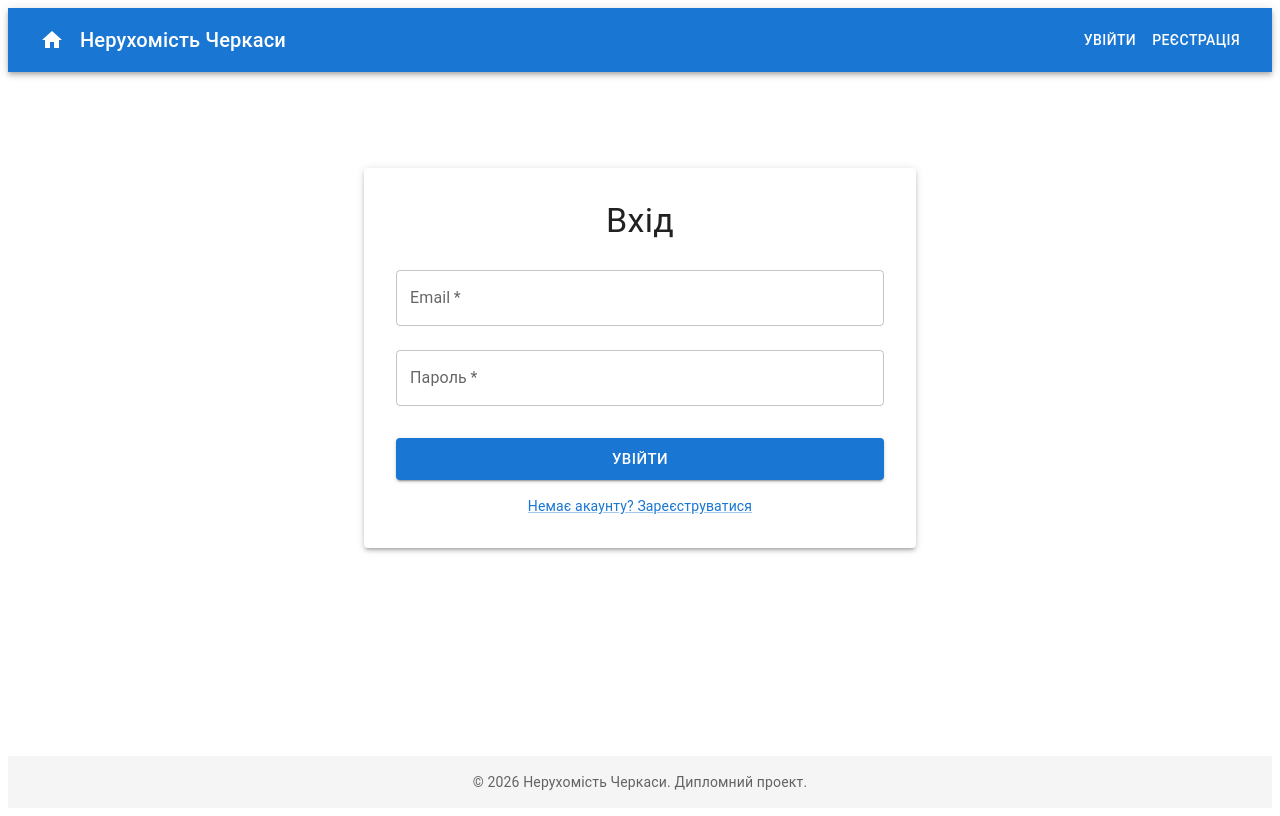
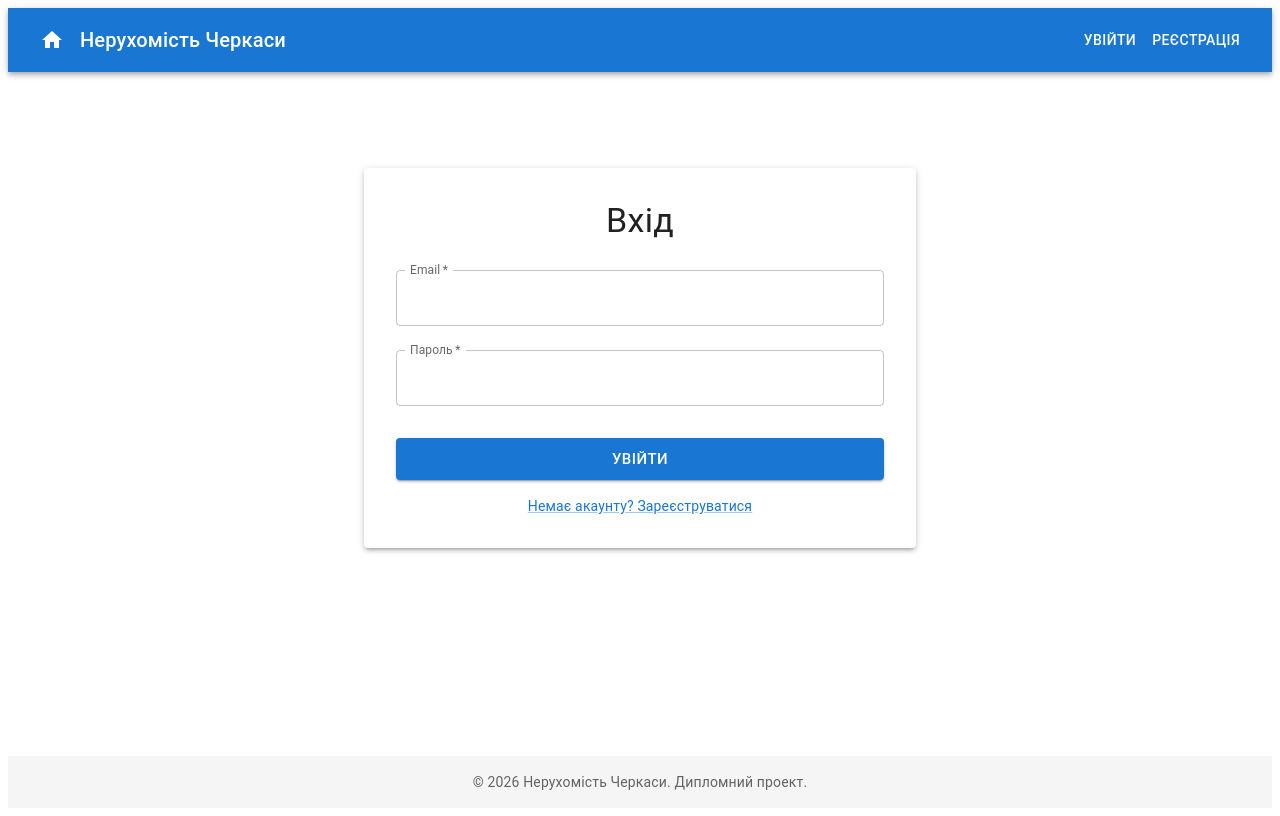
Before and after one commit to vana95530-cmd/frontend, a React (Vite) app: page /login in a window 1280 px wide. Built offline with nearby package versions, Linux system fonts and the light colour scheme.

Commit message:
login page placeholder fix

```diff
--- a/src/pages/Login/LoginPage.tsx
+++ b/src/pages/Login/LoginPage.tsx
@@ -51,6 +51,7 @@ const LoginPage = () => {
             onChange={(e) => setEmail(e.target.value)}
             autoComplete="username"
             name="email"
+            InputLabelProps={{ shrink: true }}
           />
           <TextField
             label="Пароль"
@@ -62,6 +63,7 @@ const LoginPage = () => {
             onChange={(e) => setPassword(e.target.value)}
             autoComplete="current-password"
             name="password"
+            InputLabelProps={{ shrink: true }}
           />
           <Button
             type="submit"
```
